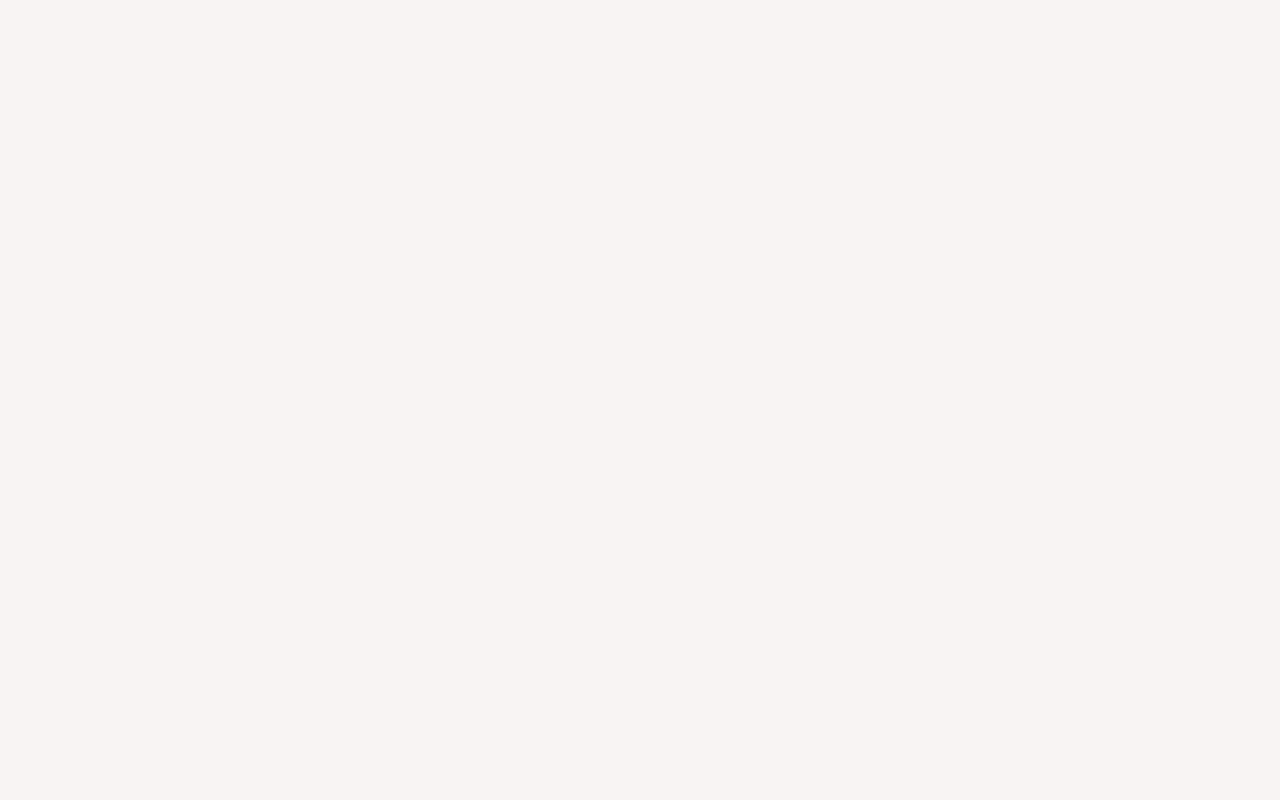
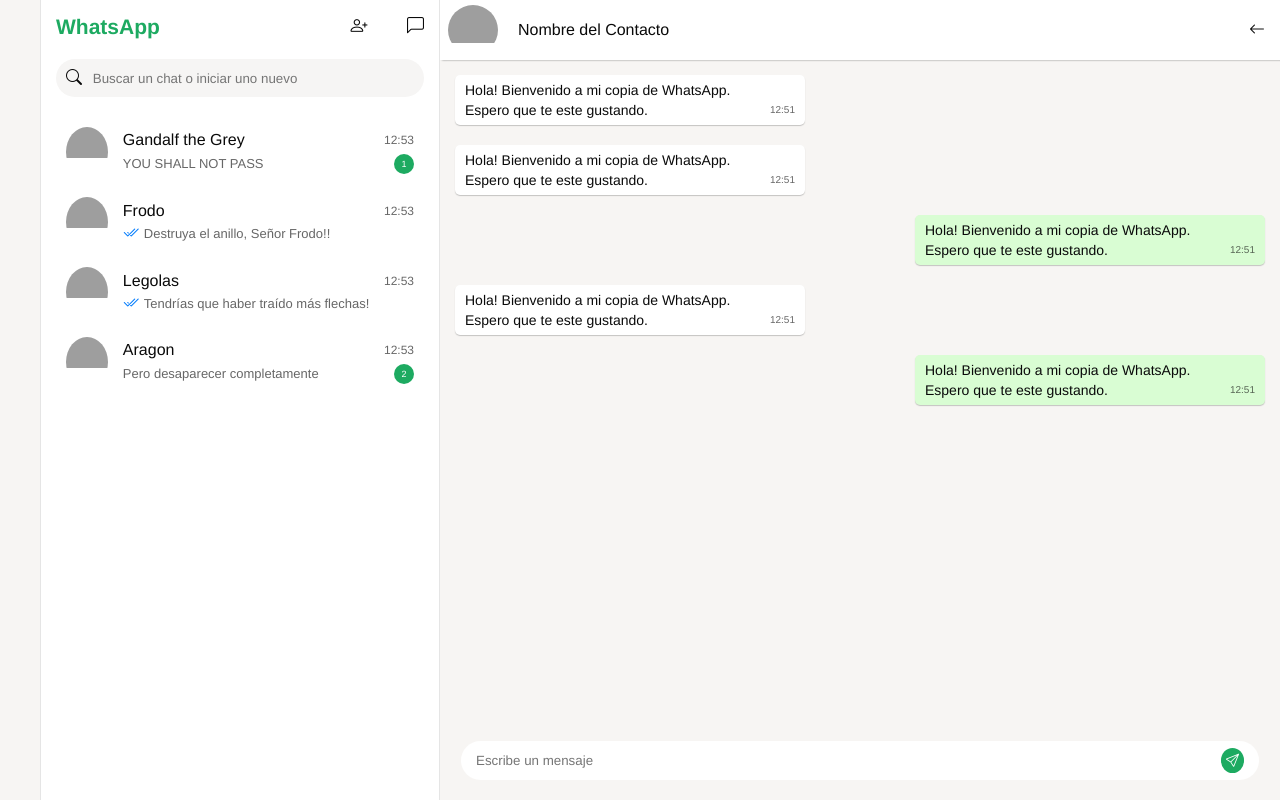
Before and after one commit to nunezjorgepy/whatsApp-UTN, a React (Vite) app: page /chat/1 in a window 1280 px wide. Before the commit this address had no page. Built offline with nearby package versions, Linux system fonts and the light colour scheme; grey boxes are pictures that could not be loaded.

Commit message:
Configura la página de chats para que entre a cada chat según su id

```diff
--- a/src/App.jsx
+++ b/src/App.jsx
@@ -10,7 +10,7 @@
     <>
       <Routes>
         <Route path='/' element={<HomePage />} />
-        <Route path='/chat' element={<ChatPage />} />
+        <Route path='/chat/:id' element={<ChatPage />} />
       </Routes>
     </>
   )
--- a/src/Components/ContactsContainer/ContactContainer.jsx
+++ b/src/Components/ContactsContainer/ContactContainer.jsx
@@ -21,7 +21,7 @@
     const HTMLContactList = contactList.map(
         (contact) => {
             return (
-                <Link to={`/chat/`} key={contact.contact_id}>
+                <Link to={`/chat/` + contact.contact_id} key={contact.contact_id}>
                     <Contact contact={contact} />
                 </Link>
             )
--- a/src/data/contact-list.js
+++ b/src/data/contact-list.js
@@ -75,7 +75,7 @@
     {
         contact_id: 4,
         name: 'Aragon',
-        phone: 1134697584,
+        phone: 1134634584,
         avatar: `https://photosmint.com/wp-content/uploads/2025/03/beautiful-whatsapp-dp-boy.jpg`,
         unread_messages: 2,
         messages: [
--- a/src/pages/ChatPage/ChatPage.jsx
+++ b/src/pages/ChatPage/ChatPage.jsx
@@ -1,8 +1,12 @@
+import { useParams } from "react-router-dom"
 import ContactContainer from "../../Components/ContactsContainer/ContactContainer"
 import MessageContainer from "../../Components/MessageContainer/MessgaeContainer"
+import { getContactList } from "../../service/contactService"
 
 
 function ChatPage() {
+    const id = useParams()
+
     return (
         <main>
             <ContactContainer />
```
